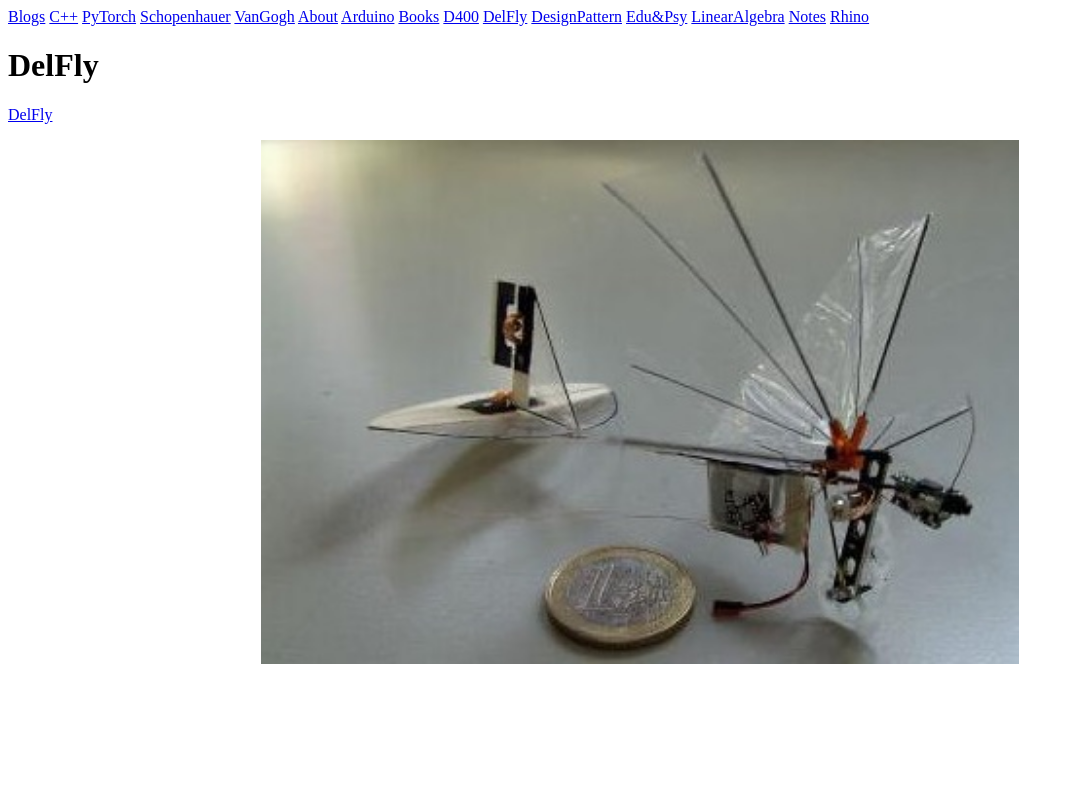
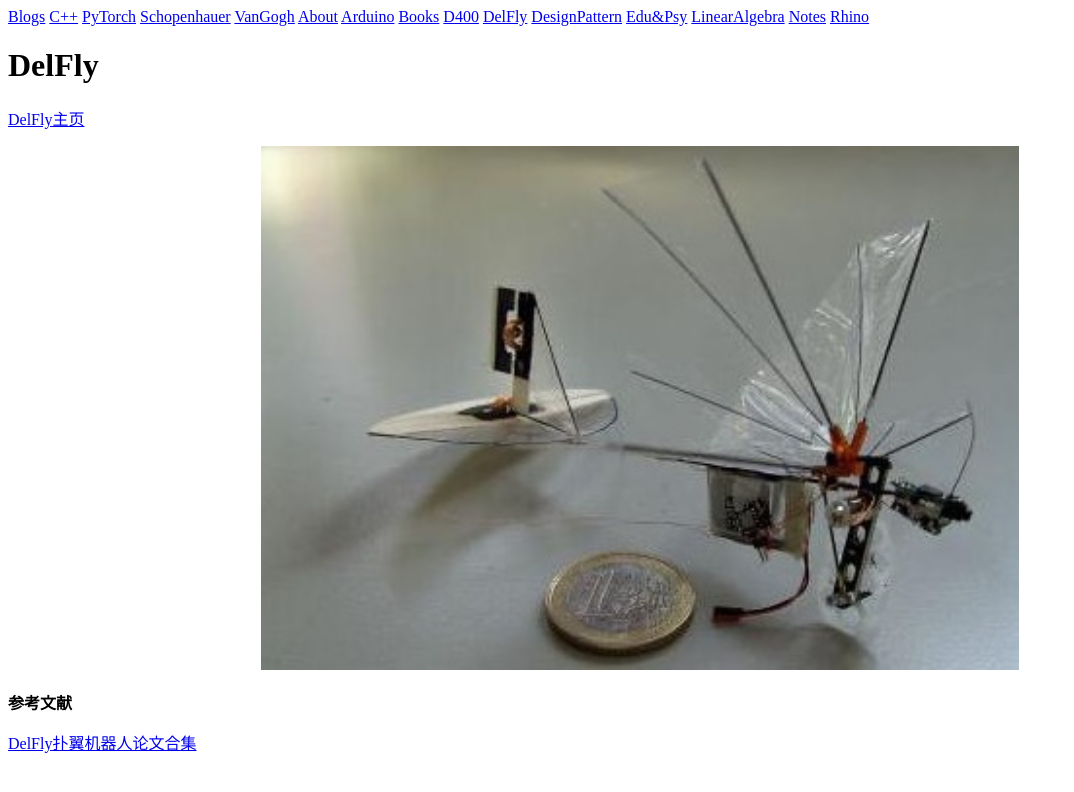
Before and after one commit to matheecs/matheecs.github.io, a Jekyll site: the page built from pages/delfly.md, in a window 1280 px wide. Shown: the top 792 px of the page, without its empty margins (0-1074 px from the left). Built offline with Jekyll 4.4.1, drawn with Linux system fonts in a browser that asks for light colours.

Commit message:
add DelFly扑翼机器人论文合集

```diff
--- a/pages/delfly.md
+++ b/pages/delfly.md
@@ -4,6 +4,10 @@ title: DelFly
 permalink: /delfly/
 ---
 
-[DelFly](http://www.delfly.nl/home/)
+[DelFly主页](http://www.delfly.nl/home/)
 
 ![DeFly Micro](/images/DeFly_Micro.jpg)
+
+**参考文献**
+
+[DelFly扑翼机器人论文合集](https://pan.baidu.com/s/1uakPfuWY12g03PpR6EcGkA)
```
